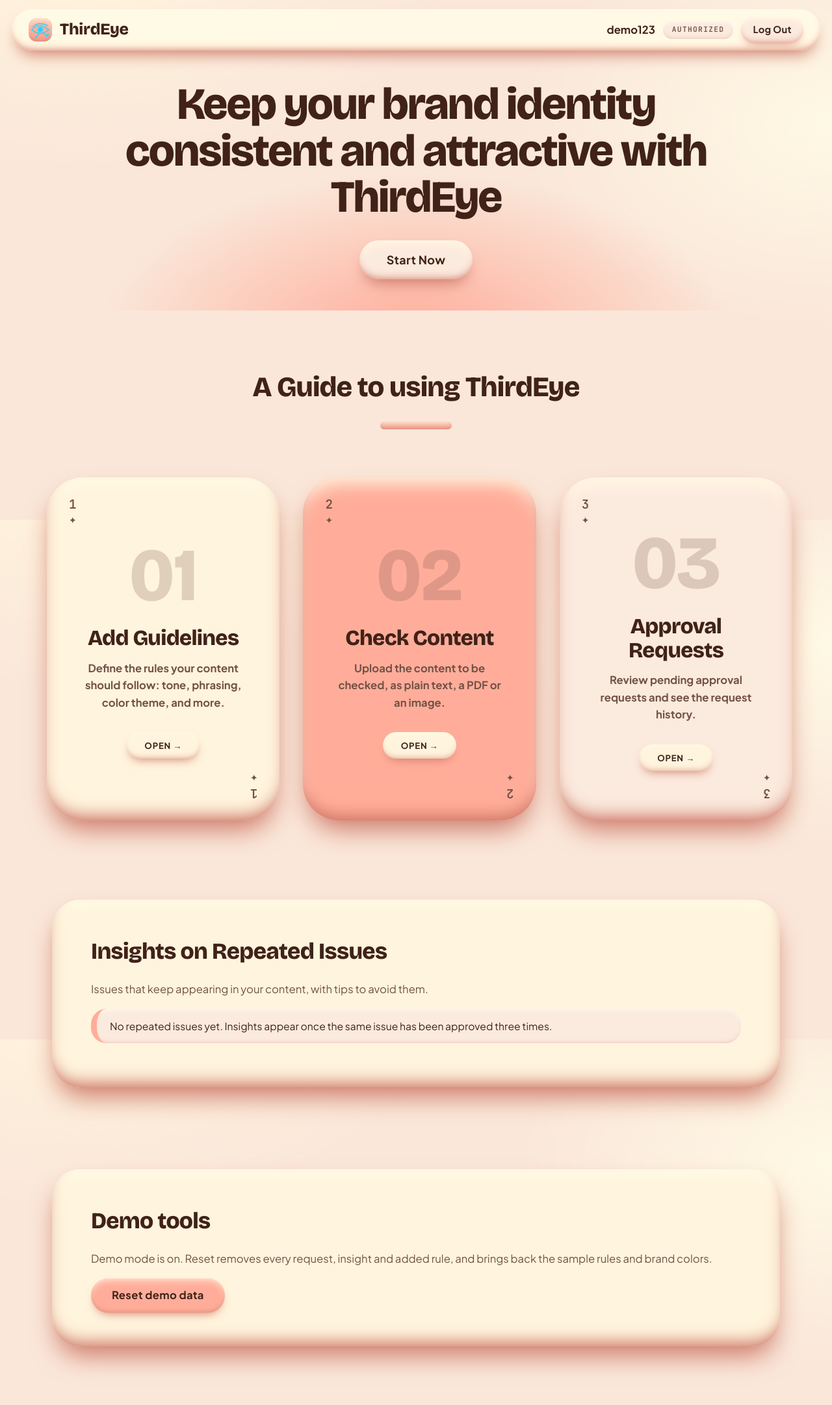
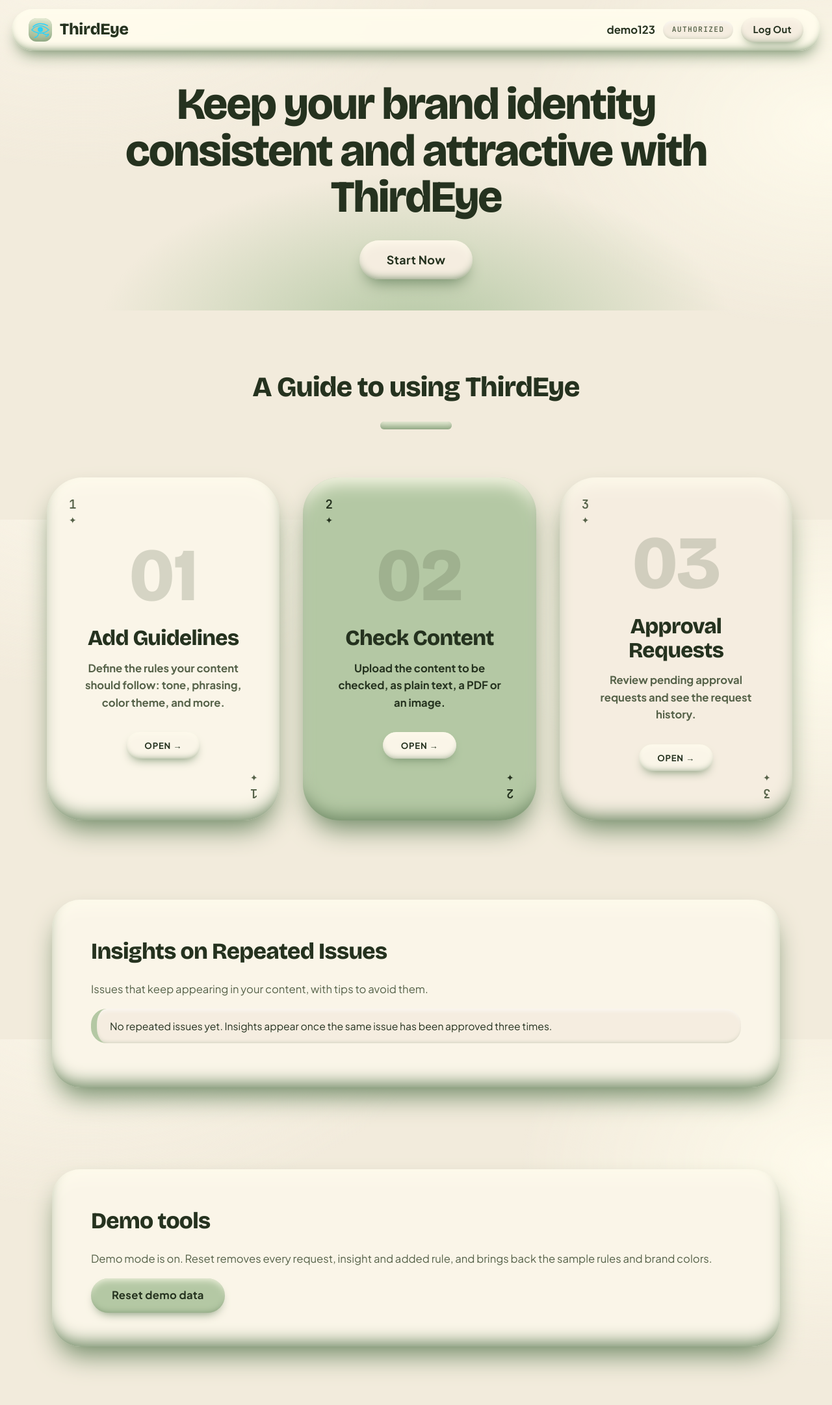
Before and after one commit to skishore-dhcp/thirdeye, a Flask app: page /dashboard in a window 1280 px wide. Shown: the whole page at 65% size. Run offline with Flask 3, Linux system fonts and the light colour scheme; the visitor is signed in with stand-in values (Sample User, id 1).

Commit message:
changed main accent colors

```diff
--- a/static/css/style.css
+++ b/static/css/style.css
@@ -1,35 +1,35 @@
 @import url("https://fonts.googleapis.com/css2?family=Bricolage+Grotesque:opsz,wght@12..96,400..800&family=JetBrains+Mono:wght@400;600&family=Plus+Jakarta+Sans:wght@400;500;600;700&display=swap");
 
 :root {
-  --tcl01-bg: #fae7d9;
-  --tcl01-glow: #fff4dd;
-  --tcl01-clay: #ffad9a;
-  --tcl01-shade: #cf705f;
-  --tcl01-light: #fffbe5e6;
-  --tcl01-ink: #402218;
-  --tcl01-mut: #735245;
-  --tcl01-soft: #fbede3;
-  --tcl01-well: #fcf1e9;
-  --tcl01-link: #9c3f30;
-  --tcl01-ok: #a9cf9e;
-  --tcl01-bad: #ec8a76;
+  --tcl01-bg: #f2ebdc;
+  --tcl01-glow: #faf5e8;
+  --tcl01-clay: #b4c8a4;
+  --tcl01-shade: #718a66;
+  --tcl01-light: #fffcf2e6;
+  --tcl01-ink: #25321f;
+  --tcl01-mut: #566249;
+  --tcl01-soft: #f4ede0;
+  --tcl01-well: #f5efe3;
+  --tcl01-link: #2f5430;
+  --tcl01-ok: #8fbf86;
+  --tcl01-bad: #d9856f;
   --font-tcl01-display: "Bricolage Grotesque", system-ui, sans-serif;
   --font-tcl01-sans: "Plus Jakarta Sans", system-ui, sans-serif;
   --font-tcl01-mono: "JetBrains Mono", ui-monospace, monospace;
 }
 @supports (color: oklch(0.5 0.1 30)) {
   :root {
-    --tcl01-bg: oklch(0.94 0.028 60);
-    --tcl01-glow: oklch(0.975 0.035 75);
-    --tcl01-clay: oklch(0.83 0.11 32);
-    --tcl01-light: oklch(0.99 0.03 85 / 0.9);
-    --tcl01-ink: oklch(0.29 0.05 40);
-    --tcl01-mut: oklch(0.47 0.05 42);
+    --tcl01-bg: oklch(0.941 0.021 86);
+    --tcl01-glow: oklch(0.970 0.018 89);
+    --tcl01-clay: oklch(0.808 0.054 131);
+    --tcl01-light: oklch(0.99 0.02 95 / 0.9);
+    --tcl01-ink: oklch(0.299 0.038 136);
+    --tcl01-mut: oklch(0.478 0.042 129);
   }
 }
 @supports (color: color-mix(in oklch, red 50%, blue)) {
   :root {
-    --tcl01-shade: color-mix(in oklch, var(--tcl01-clay) 55%, oklch(0.42 0.12 30));
+    --tcl01-shade: color-mix(in oklch, var(--tcl01-clay) 52%, oklch(0.36 0.07 145));
     --tcl01-soft: color-mix(in oklch, var(--tcl01-bg) 88%, white);
     --tcl01-well: color-mix(in oklch, var(--tcl01-bg) 80%, white);
   }
@@ -114,8 +114,8 @@ select.input { appearance: none; padding-right: 48px; background: var(--tcl01-we
   margin: 16px 0; padding: 14px 20px; border-radius: 24px; background: var(--tcl01-soft); color: var(--tcl01-ink); font-size: .98rem;
   box-shadow: var(--shadow-chip); border-left: 9px solid var(--tcl01-clay);
 }
-.note.error { background: #ffe6df; border-left-color: var(--tcl01-bad); }
-.note.success { background: #eefae8; border-left-color: var(--tcl01-ok); }
+.note.error { background: #fbe4dc; border-left-color: var(--tcl01-bad); }
+.note.success { background: #e6f2de; border-left-color: var(--tcl01-ok); }
 .tag { display: inline-block; padding: 4px 14px; font-family: var(--font-tcl01-mono); font-size: .74rem; font-weight: 600; letter-spacing: .04em; border-radius: 999px; background: var(--tcl01-soft); color: var(--tcl01-mut); box-shadow: var(--shadow-chip); }
 .field-label { display: block; margin-top: 18px; font-weight: 700; }
 .actions { display: flex; gap: 14px; flex-wrap: wrap; margin: 24px 0 6px; }
@@ -155,6 +155,7 @@ select.input { appearance: none; padding-right: 48px; background: var(--tcl01-we
 }
 .guide-item::before { top: 30px; left: 34px; }
 .guide-item::after { bottom: 30px; right: 34px; transform: rotate(180deg); }
+.guide-item:nth-child(3n+2)::before, .guide-item:nth-child(3n+2)::after, .guide-item:nth-child(3n+2) .guide-text { color: var(--tcl01-ink); }  /* the sage card needs darker text to stay readable */
 .guide-item:hover, .guide-item:focus-visible { transform: translateY(-14px); }
 .guide-art { font-family: var(--font-tcl01-display); font-size: clamp(5.5rem, 9vw, 8rem); font-weight: 800; line-height: 1; color: var(--tcl01-mut); opacity: .22; margin-bottom: 6px; }
 .guide-title { font-family: var(--font-tcl01-display); font-size: clamp(1.9rem, 2.6vw, 2.4rem); font-weight: 800; line-height: 1.12; letter-spacing: -.02em; }
@@ -198,7 +199,7 @@ select.input { appearance: none; padding-right: 48px; background: var(--tcl01-we
 .panel[hidden] { display: none; }
 .counter { text-align: right; font-family: var(--font-tcl01-mono); font-size: .82rem; color: var(--tcl01-mut); }
 .results { margin-top: 34px; padding-top: 10px; }
-.status-ok { padding: 16px 22px; border-radius: 26px; background: #eefae8; font-weight: 700; box-shadow: var(--shadow-chip); border-left: 9px solid var(--tcl01-ok); }
+.status-ok { padding: 16px 22px; border-radius: 26px; background: #e6f2de; font-weight: 700; box-shadow: var(--shadow-chip); border-left: 9px solid var(--tcl01-ok); }
 .issue { padding: 16px 0; border-top: 3px dotted var(--tcl01-soft); }
 .issue:first-child { border-top: 0; }
 .issue p { margin: 6px 0; }
@@ -212,8 +213,8 @@ select.input { appearance: none; padding-right: 48px; background: var(--tcl01-we
 .table th { font-family: var(--font-tcl01-mono); font-size: .74rem; letter-spacing: .12em; text-transform: uppercase; color: var(--tcl01-mut); }
 .table th, .table td { padding: 14px; text-align: left; border-bottom: 3px dotted var(--tcl01-soft); white-space: nowrap; }
 .status { display: inline-block; padding: 4px 14px; border-radius: 999px; font-family: var(--font-tcl01-mono); font-size: .76rem; font-weight: 600; box-shadow: var(--shadow-chip); }
-.status-approved { color: #2f5a35; background: #e3f4dc; }
-.status-rejected { color: #8a2f22; background: #ffdcd3; }
+.status-approved { color: #2f5a35; background: #dcefd3; }
+.status-rejected { color: #8a2f22; background: #f8d9cf; }
 .status-pending { color: var(--tcl01-mut); background: var(--tcl01-soft); }
 
 @media (max-width: 700px) {
```
